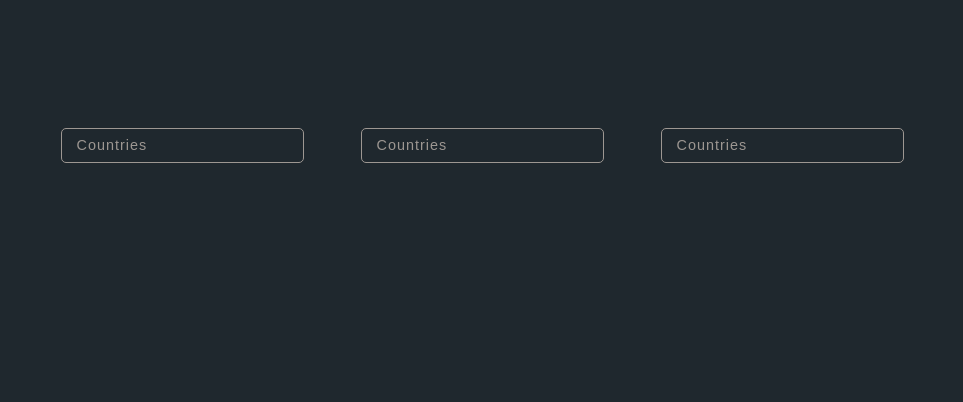
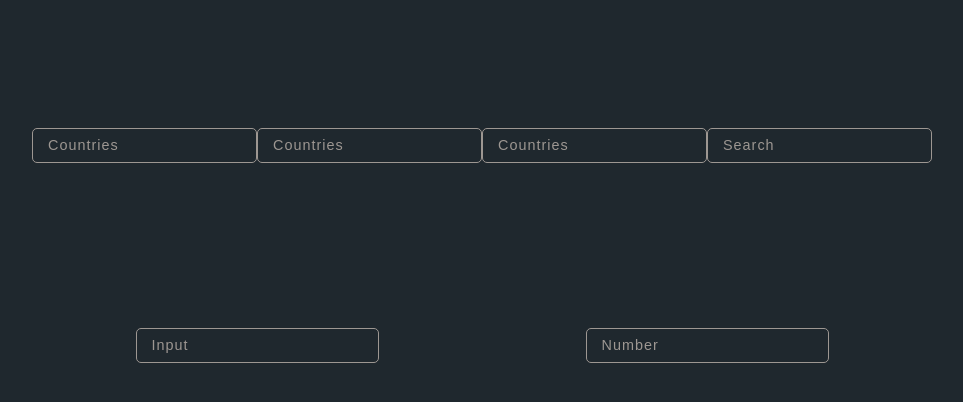
Before and after one commit to orjanskaar/autocomplete, a React (Create React App) app: page / in a window 1280 px wide. Shown: the top 402 px of the page, without its empty margins (158-1121 px from the left). Built offline with nearby package versions, Linux system fonts and the light colour scheme.

Commit message:
add components

```diff
--- a/src/App.css
+++ b/src/App.css
@@ -16,7 +16,7 @@ body {
 .App {
     display: grid;
     grid-template-columns: 1fr 900px 1fr;
-    grid-template-rows: 8rem 200px;
+    grid-template-rows: 8rem 200px 200px;
     background-color: #1f282e ;
     height: 100%;
 }
@@ -27,3 +27,10 @@ body {
     grid-row: 2;
     /* background-color: inherit; */
 }
+.holder2 {
+    display: flex;
+    justify-content: space-around;
+    grid-column: 2;
+    grid-row: 3;
+    /* background-color: inherit; */
+}
--- a/src/App.js
+++ b/src/App.js
@@ -1,6 +1,8 @@
 import './App.css';
-import { Autocomplete } from './components/Autocomplete';
+import { Autocomplete, NumInput, RegularInput } from './components/FormControls';
 import data from './data/data'
+import React from 'react'
+
 
 const params = {
   placeholder:'Countries',
@@ -9,12 +11,19 @@ const params = {
   decoration_clr:'aqua'
 }
 function App() {
+const [numVal, setNumVal] = React.useState('')
+
   return (
     <div className="App">
       <div className="holder">
         <Autocomplete {...params} />
         <Autocomplete {...params} theme='light' decoration_clr='deeppink' results='15'/> {/* override decoration color */}
         <Autocomplete {...params} theme='dark' decoration_clr='orange'/>
+        <Autocomplete data={data} /> {/*only data array mandatory*/}
+      </div>
+      <div className="holder2">
+        <RegularInput />
+        <NumInput placeholder={'Number'} value={numVal} setVal={setNumVal} /> {/*Lift state to App level*/}
       </div>
     </div>
   );
--- a/src/components/Autocomplete.js
+++ b/src/components/FormControls.js
@@ -11,7 +11,7 @@ import React from 'react'
 import styled, {createGlobalStyle } from 'styled-components'
 let theme
 let decoration
-export const Autocomplete = (props) => {
+const Autocomplete = (props) => {
     theme = props.theme || 'dark'
     decoration  =props.decoration_clr || 'blueviolet'
     const results = props.results || 10
@@ -33,26 +33,9 @@ export const Autocomplete = (props) => {
     }, [])
 
     React.useEffect(()=> {
-        const clr_tmp = document.getElementsByClassName('App')
-        const clr = getComputedStyle(clr_tmp[0])
-        const val = clr.backgroundColor
-        const tmpval = val.split('(')
-        const tmpval2 = tmpval[1].split(')')
-        const tmpval4 = tmpval2[0].split(', ')
-        let r_clr = Number(tmpval4[0]).toString(16)
-        if (r_clr.length < 2) {r_clr = "0"+r_clr}
-        let g_clr = Number(tmpval4[1]).toString(16)
-        if (g_clr.length < 2) {g_clr = "0"+g_clr}
-        let b_clr = Number(tmpval4[2]).toString(16)
-        if (b_clr.length < 2) {b_clr = "0"+b_clr}
-        const hex_clr = r_clr+g_clr+b_clr
-        setBgmain(hex_clr)
-        const high_clr = invertColor(hex_clr)
-        const low_clr = colorLuminance(high_clr, -0.3)
-        // console.log(low_clr)
-
-        setColorHi(high_clr)
-        setColorLo(low_clr)
+        setBgmain(getStyle('App').hex_clr)
+        setColorHi(getStyle('App').high_clr)
+        setColorLo(getStyle('App').low_clr)
         //eslint-disable-next-line react-hooks/exhaustive-deps
     }, [])
 
@@ -129,7 +112,7 @@ export const Autocomplete = (props) => {
 
     return (
 
-            <Wrapper id="AppId123">
+            <Wrapper>
                 <GlobalStyle />
                 <InpContainer>
                     <Input
@@ -163,11 +146,100 @@ export const Autocomplete = (props) => {
     )
 
 }
+
+const RegularInput = (props) => {
+    const [bgmain, setBgmain] = React.useState('')
+    const [colorHi, setColorHi] = React.useState('')
+    const [colorLo, setColorLo] = React.useState('')
+
+    React.useEffect(()=> {
+        setBgmain(getStyle('App').hex_clr)
+        setColorHi(getStyle('App').high_clr)
+        setColorLo(getStyle('App').low_clr)
+        //eslint-disable-next-line react-hooks/exhaustive-deps
+    }, [])
+
+      return (
+          <div>
+              <InpContainer>
+                <Input
+                    required
+                    type="text"
+                    width={props.width || 100}
+                    autoComplete="off"
+                    autoCorrect="off"
+                    spellCheck="false"
+                    bg_clr={bgmain}
+                    clrHi={colorHi}
+                    clrLo={colorLo}
+                />
+                <Span clrHi={colorHi} clrLo={colorLo}>{props.placeholder || 'Input'}</Span>
+              </InpContainer>
+          </div>
+      )
+  }
+
+  const NumInput = (props) => {
+    const [bgmain, setBgmain] = React.useState('')
+    const [colorHi, setColorHi] = React.useState('')
+    const [colorLo, setColorLo] = React.useState('')
+
+    React.useEffect(()=> {
+        setBgmain(getStyle('App').hex_clr)
+        setColorHi(getStyle('App').high_clr)
+        setColorLo(getStyle('App').low_clr)
+        //eslint-disable-next-line react-hooks/exhaustive-deps
+    }, [])
+    function validate(evt) {
+        // if(evt.key === ','){
+        //     evt.preventDefault()
+        //     return evt
+        // }
+        var regex = /^[\d]*\.?[\d]*$/;
+        let char = evt.key
+        let value = evt.target.value
+
+        let strtocheck = value + char
+
+        if(evt.key === 'Backspace'){
+            return evt.key
+        }else if( !regex.test(strtocheck) ) {
+            evt.preventDefault()
+            console.log(regex.test(strtocheck))
+        }
+      }
+
+      const handleInput = (e) => {
+            props.setVal(e.target.value)
+      }
+      return (
+          <div>
+              <InpContainer>
+                <Input
+                    required
+                    onKeyDown={validate}
+                    onChange={handleInput}
+                    value={props.value}
+                    type="text"
+                    width={props.width || 100}
+                    autoComplete="off"
+                    autoCorrect="off"
+                    spellCheck="false"
+                    bg_clr={bgmain}
+                    clrHi={colorHi}
+                    clrLo={colorLo}
+                />
+                <Span clrHi={colorHi} clrLo={colorLo}>{props.placeholder || 'Input'}</Span>
+              </InpContainer>
+          </div>
+      )
+  }
+
 const GlobalStyle = createGlobalStyle`
-body {
-    perspective: 1000;
-    backface-visibility: hidden;
-}
+    body {
+        perspective: 1000;
+        backface-visibility: hidden;
+    }
 `
 const Wrapper = styled.div `
     background-color: inherit;
@@ -299,3 +371,28 @@ function colorLuminance(hex, lum) {
     }
     return rgb;
   }
+
+function getStyle(elm) {
+    const clr_tmp = document.getElementsByClassName(elm)
+    const clr = getComputedStyle(clr_tmp[0])
+    const val = clr.backgroundColor
+    const tmpval = val.split('(')
+    const tmpval2 = tmpval[1].split(')')
+    const tmpval4 = tmpval2[0].split(', ')
+    let r_clr = Number(tmpval4[0]).toString(16)
+    if (r_clr.length < 2) {r_clr = "0"+r_clr}
+    let g_clr = Number(tmpval4[1]).toString(16)
+    if (g_clr.length < 2) {g_clr = "0"+g_clr}
+    let b_clr = Number(tmpval4[2]).toString(16)
+    if (b_clr.length < 2) {b_clr = "0"+b_clr}
+    const hex_clr = r_clr+g_clr+b_clr
+    const high_clr = invertColor(hex_clr)
+    const low_clr = colorLuminance(high_clr, -0.3)
+    return {
+        hex_clr,
+        high_clr,
+        low_clr
+    }
+}
+
+export {Autocomplete, RegularInput, NumInput}
```
Also changed, not shown: 2 other files (tests, documents, lock files or other folders).
